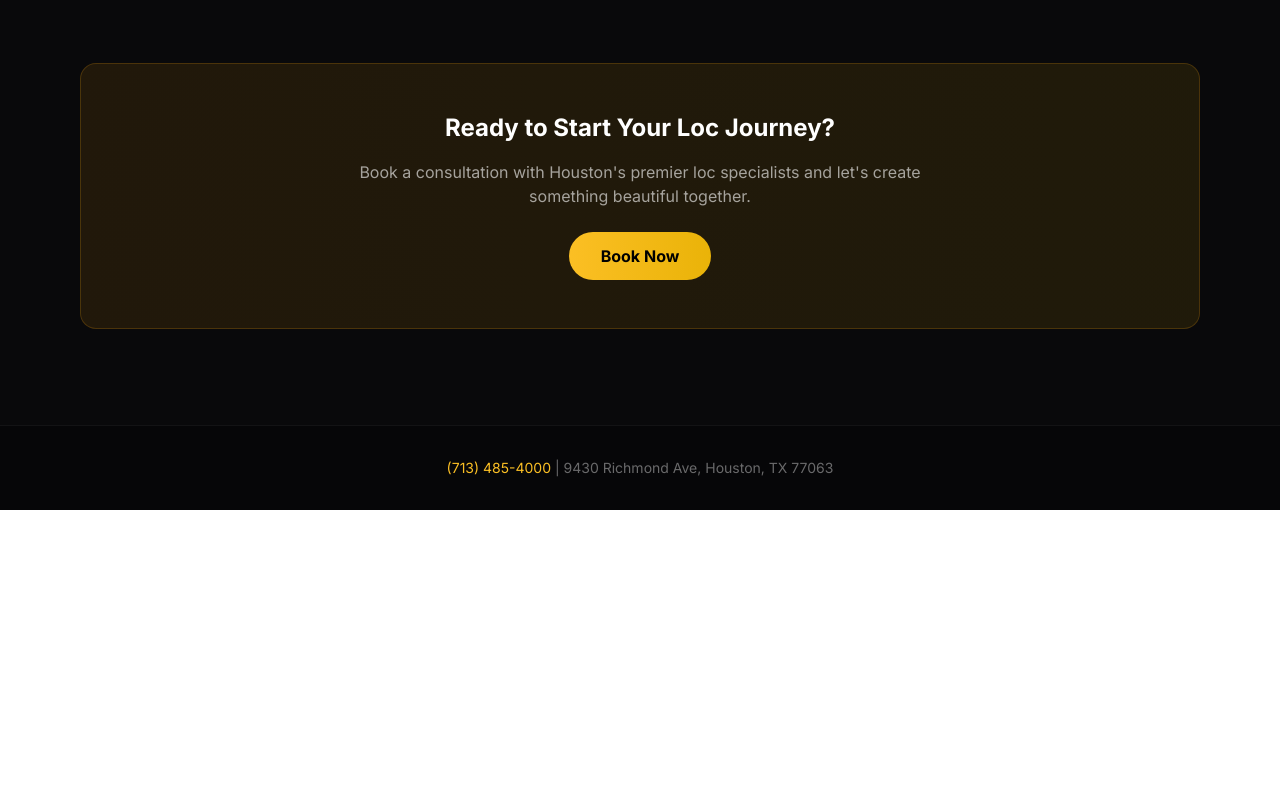
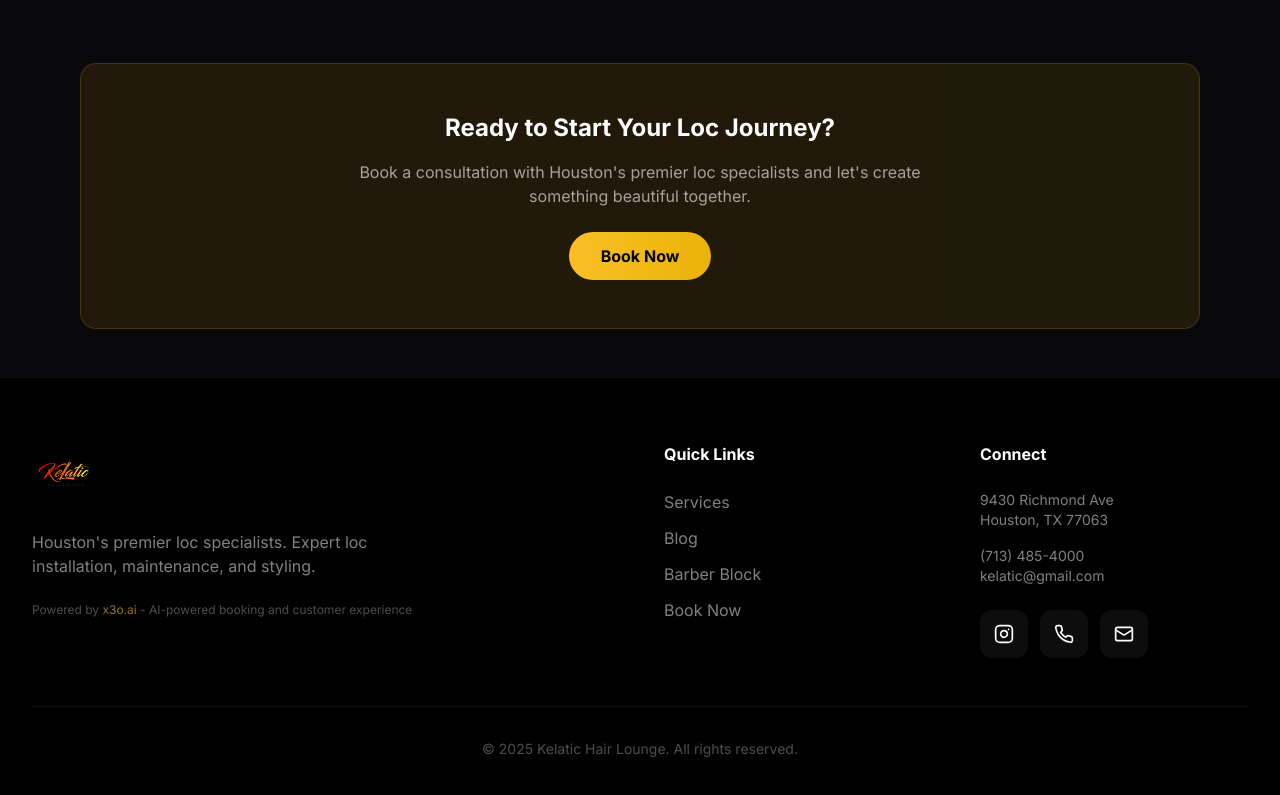
Before and after one commit to epicmotionSD/kelatic-booking, a Next.js app: page /blog in a window 1280 px wide. Shown: the part 1653-2448 px from the top of the page. Before the commit the page ends 2163 px from the top, so only its background shows below. Built offline with nearby package versions, Linux system fonts and the light colour scheme; no server answers.

Commit message:
Add Services/Blog navigation links, shared footer with AI chatbot powered by x3o.ai

```diff
--- a/app/(public)/blog/page.tsx
+++ b/app/(public)/blog/page.tsx
@@ -3,6 +3,7 @@
 import Link from 'next/link';
 import { ArrowLeft, Clock, Calendar } from 'lucide-react';
 import { blogPosts, type BlogPost } from '@/lib/blog-posts';
+import { Footer } from '@/components/layout/footer';
 
 const CATEGORY_LABELS: Record<BlogPost['category'], string> = {
   care: 'Loc Care',
@@ -176,17 +177,8 @@ export default function BlogPage() {
         </section>
       </main>
 
-      {/* Footer */}
-      <footer className="bg-black/30 border-t border-white/5 mt-12">
-        <div className="max-w-6xl mx-auto px-4 py-8 text-center text-sm text-white/40">
-          <p>
-            <a href="tel:+17134854000" className="text-amber-400 hover:text-amber-300">
-              (713) 485-4000
-            </a>{' '}
-            | 9430 Richmond Ave, Houston, TX 77063
-          </p>
-        </div>
-      </footer>
+      {/* Shared Footer with AI Chatbot */}
+      <Footer />
     </div>
   );
 }
--- a/app/(public)/services/page.tsx
+++ b/app/(public)/services/page.tsx
@@ -4,6 +4,7 @@ import React, { useState, useEffect } from 'react';
 import Link from 'next/link';
 import { formatCurrency } from '@/lib/currency';
 import { InstagramGallery } from '@/components/instagram/gallery';
+import { Footer } from '@/components/layout/footer';
 import type { Service, ServiceCategory, Profile } from '@/types/database';
 import { Clock, Users, Sparkles, Star, Crown, ArrowRight, Instagram } from 'lucide-react';
 
@@ -287,13 +288,8 @@ export default function ServicesPage() {
         </div>
       </section>
 
-      {/* Footer */}
-      <footer className="bg-black/30 border-t border-white/5">
-        <div className="max-w-6xl mx-auto px-4 py-8 text-center text-sm text-white/40">
-          <p>Questions? Call us at <a href="tel:+17134854000" className="text-amber-400 hover:text-amber-300">(713) 485-4000</a></p>
-          <p className="mt-1">9430 Richmond Ave, Houston, TX 77063</p>
-        </div>
-      </footer>
+      {/* Shared Footer with AI Chatbot */}
+      <Footer />
     </div>
   );
 }
--- a/app/page.tsx
+++ b/app/page.tsx
@@ -109,8 +109,9 @@ export default function LandingPage() {
 
             {/* Desktop Nav */}
             <div className="hidden md:flex items-center gap-10">
-              <a href="#services" className="text-sm font-medium text-white/70 hover:text-amber-400 transition-colors">Services</a>
+              <Link href="/services" className="text-sm font-medium text-white/70 hover:text-amber-400 transition-colors">Services</Link>
               <a href="#team" className="text-sm font-medium text-white/70 hover:text-amber-400 transition-colors">Team</a>
+              <Link href="/blog" className="text-sm font-medium text-white/70 hover:text-amber-400 transition-colors">Blog</Link>
               <Link href="/barber-block" className="text-sm font-medium text-white/70 hover:text-red-400 transition-colors">Barber Block</Link>
               <a href="#academy" className="text-sm font-medium text-white/70 hover:text-amber-400 transition-colors">Academy</a>
               <a href="#contact" className="text-sm font-medium text-white/70 hover:text-amber-400 transition-colors">Contact</a>
@@ -138,8 +139,9 @@ export default function LandingPage() {
         {mobileMenuOpen && (
           <div className="md:hidden bg-black/95 backdrop-blur-xl border-t border-white/10 py-6">
             <div className="flex flex-col gap-4 px-6">
-              <a href="#services" onClick={() => setMobileMenuOpen(false)} className="text-white/70 py-2 text-lg">Services</a>
+              <Link href="/services" onClick={() => setMobileMenuOpen(false)} className="text-white/70 py-2 text-lg">Services</Link>
               <a href="#team" onClick={() => setMobileMenuOpen(false)} className="text-white/70 py-2 text-lg">Team</a>
+              <Link href="/blog" onClick={() => setMobileMenuOpen(false)} className="text-white/70 py-2 text-lg">Blog</Link>
               <Link href="/barber-block" onClick={() => setMobileMenuOpen(false)} className="text-white/70 py-2 text-lg hover:text-red-400">Barber Block</Link>
               <a href="#academy" onClick={() => setMobileMenuOpen(false)} className="text-white/70 py-2 text-lg">Academy</a>
               <a href="#contact" onClick={() => setMobileMenuOpen(false)} className="text-white/70 py-2 text-lg">Contact</a>
@@ -600,8 +602,9 @@ export default function LandingPage() {
             <div>
               <h4 className="font-bold mb-6">Quick Links</h4>
               <div className="space-y-3">
-                <a href="#services" className="block text-white/50 hover:text-amber-400 transition-colors">Services</a>
+                <Link href="/services" className="block text-white/50 hover:text-amber-400 transition-colors">Services</Link>
                 <a href="#team" className="block text-white/50 hover:text-amber-400 transition-colors">Team</a>
+                <Link href="/blog" className="block text-white/50 hover:text-amber-400 transition-colors">Blog</Link>
                 <a href="#academy" className="block text-white/50 hover:text-amber-400 transition-colors">Academy</a>
                 <Link href="/book" className="block text-white/50 hover:text-amber-400 transition-colors">Book Now</Link>
               </div>
--- /dev/null
+++ b/components/layout/footer.tsx
@@ -0,0 +1,97 @@
+import Link from 'next/link';
+import { Instagram, Phone, Mail } from 'lucide-react';
+import { ChatWidget } from '@/components/chat/chat-widget';
+
+export function Footer() {
+  return (
+    <>
+      {/* AI Chat Widget - powered by x3o.ai */}
+      <ChatWidget />
+
+      {/* Footer */}
+      <footer className="py-16 bg-black border-t border-white/5">
+        <div className="max-w-7xl mx-auto px-4 sm:px-6 lg:px-8">
+          <div className="grid md:grid-cols-4 gap-12">
+            <div className="md:col-span-2">
+              <div className="mb-6">
+                <img
+                  src="/logo.png"
+                  alt="Kelatic Hair Lounge"
+                  className="h-16 w-auto"
+                />
+              </div>
+              <p className="text-white/50 max-w-sm mb-6">
+                Houston&apos;s premier loc specialists. Expert loc installation, maintenance, and styling.
+              </p>
+              <div className="text-xs text-white/30">
+                Powered by{' '}
+                <a
+                  href="https://x3o.ai"
+                  target="_blank"
+                  rel="noopener noreferrer"
+                  className="text-amber-400/60 hover:text-amber-400 transition-colors"
+                >
+                  x3o.ai
+                </a>{' '}
+                - AI-powered booking and customer experience
+              </div>
+            </div>
+
+            <div>
+              <h4 className="font-bold mb-6">Quick Links</h4>
+              <div className="space-y-3">
+                <Link href="/services" className="block text-white/50 hover:text-amber-400 transition-colors">Services</Link>
+                <Link href="/blog" className="block text-white/50 hover:text-amber-400 transition-colors">Blog</Link>
+                <Link href="/barber-block" className="block text-white/50 hover:text-red-400 transition-colors">Barber Block</Link>
+                <Link href="/book" className="block text-white/50 hover:text-amber-400 transition-colors">Book Now</Link>
+              </div>
+            </div>
+
+            <div>
+              <h4 className="font-bold mb-6">Connect</h4>
+              <div className="space-y-4 mb-6">
+                <div className="text-white/50 text-sm">
+                  <div>9430 Richmond Ave</div>
+                  <div>Houston, TX 77063</div>
+                </div>
+                <div className="text-white/50 text-sm">
+                  <div>(713) 485-4000</div>
+                  <div>kelatic@gmail.com</div>
+                </div>
+              </div>
+              <div className="flex items-center gap-3">
+                <a
+                  href="https://instagram.com/kelatichairlounge_"
+                  target="_blank"
+                  rel="noopener noreferrer"
+                  aria-label="Follow us on Instagram"
+                  className="w-12 h-12 bg-white/5 rounded-xl flex items-center justify-center hover:bg-amber-400 hover:text-black transition-colors"
+                >
+                  <Instagram className="w-5 h-5" />
+                </a>
+                <a
+                  href="tel:+17134854000"
+                  aria-label="Call us"
+                  className="w-12 h-12 bg-white/5 rounded-xl flex items-center justify-center hover:bg-amber-400 hover:text-black transition-colors"
+                >
+                  <Phone className="w-5 h-5" />
+                </a>
+                <a
+                  href="mailto:kelatic@gmail.com"
+                  aria-label="Email us"
+                  className="w-12 h-12 bg-white/5 rounded-xl flex items-center justify-center hover:bg-amber-400 hover:text-black transition-colors"
+                >
+                  <Mail className="w-5 h-5" />
+                </a>
+              </div>
+            </div>
+          </div>
+
+          <div className="border-t border-white/5 mt-12 pt-8 text-center text-white/30 text-sm">
+            <p>© {new Date().getFullYear()} Kelatic Hair Lounge. All rights reserved.</p>
+          </div>
+        </div>
+      </footer>
+    </>
+  );
+}
```
